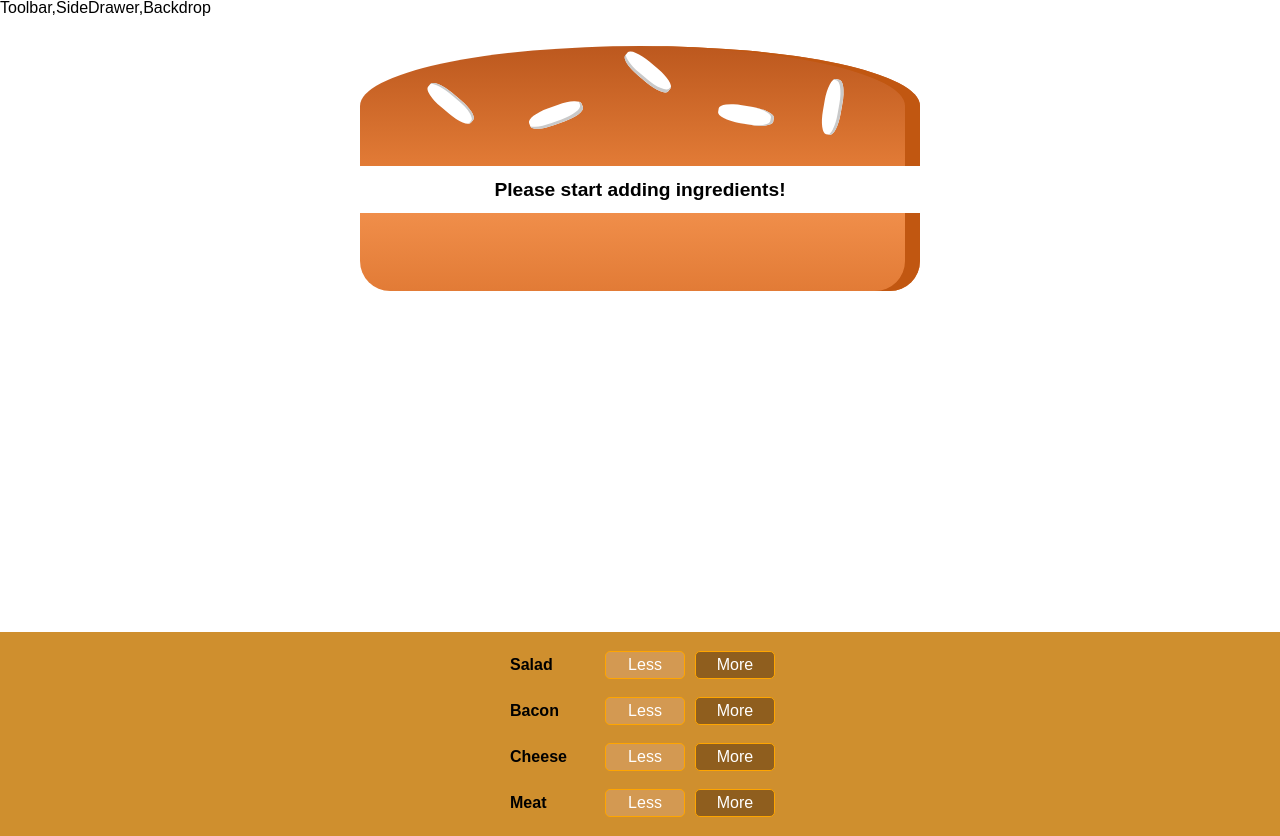
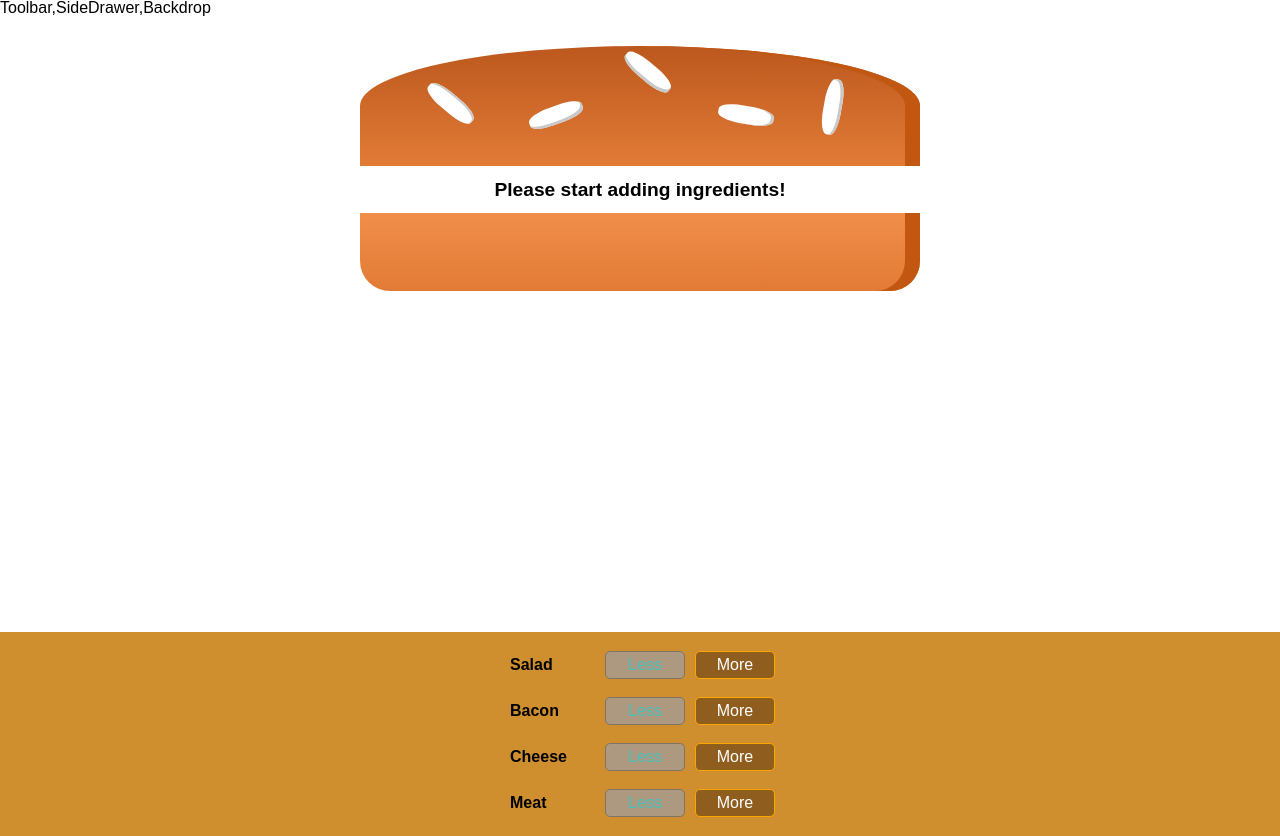
Before and after one commit to LudmilaSchlegelova/react-burger-order, a React (Create React App) app: page / in a window 1280 px wide. Built offline with nearby package versions, Linux system fonts and the light colour scheme; a web font is replaced by a local one.

Commit message:
feat: disabled option for ButtonLess

```diff
--- a/src/components/Burger/BuildControls/BuildControl/index.jsx
+++ b/src/components/Burger/BuildControls/BuildControl/index.jsx
@@ -37,7 +37,9 @@ const BuildControl = props => {
 	return (
 		<Wrapper>
 			<Label>{props.label}</Label>
-			<ButtonLess onClick={props.deletedIngredients}>Less</ButtonLess>
+			<ButtonLess disabled={props.disabled} onClick={props.deletedIngredients}>
+				Less
+			</ButtonLess>
 			<ButtonMore onClick={props.addedIngredients}>More</ButtonMore>
 		</Wrapper>
 	)
--- a/src/components/Burger/BuildControls/index.jsx
+++ b/src/components/Burger/BuildControls/index.jsx
@@ -21,6 +21,7 @@ const controls = [
 ]
 
 const BuildControls = props => {
+	console.log(props.disabled)
 	return (
 		<Wrapper>
 			{controls.map(item => (
@@ -29,6 +30,7 @@ const BuildControls = props => {
 					key={item.label}
 					deletedIngredients={() => props.deletedIngredients(item.type)}
 					addedIngredients={() => props.addedIngredients(item.type)}
+					disabled={props.disabled[item.type]}
 				/>
 			))}
 		</Wrapper>
--- a/src/containers/BurgerBuilder/index.jsx
+++ b/src/containers/BurgerBuilder/index.jsx
@@ -31,6 +31,9 @@ class BurgerBuilder extends Component {
 
 	removeIngredienthandler = type => {
 		const oldCount = this.state.ingredients[type]
+		if (oldCount <= 0) {
+			return
+		}
 		const updatedCount = oldCount - 1
 		const updatedIngredients = { ...this.state.ingredients }
 		updatedIngredients[type] = updatedCount
@@ -43,10 +46,15 @@ class BurgerBuilder extends Component {
 
 	render() {
 		console.log(this.state)
+		const disabledInfo = { ...this.state.ingredients }
+		for (let key in disabledInfo) {
+			disabledInfo[key] = disabledInfo[key] <= 0
+		}
 		return (
 			<Auth>
 				<Burger ingredients={this.state.ingredients} />
 				<BuildControls
+					disabled={disabledInfo}
 					addedIngredients={this.addIngredientHandler}
 					deletedIngredients={this.removeIngredienthandler}
 				/>
```
